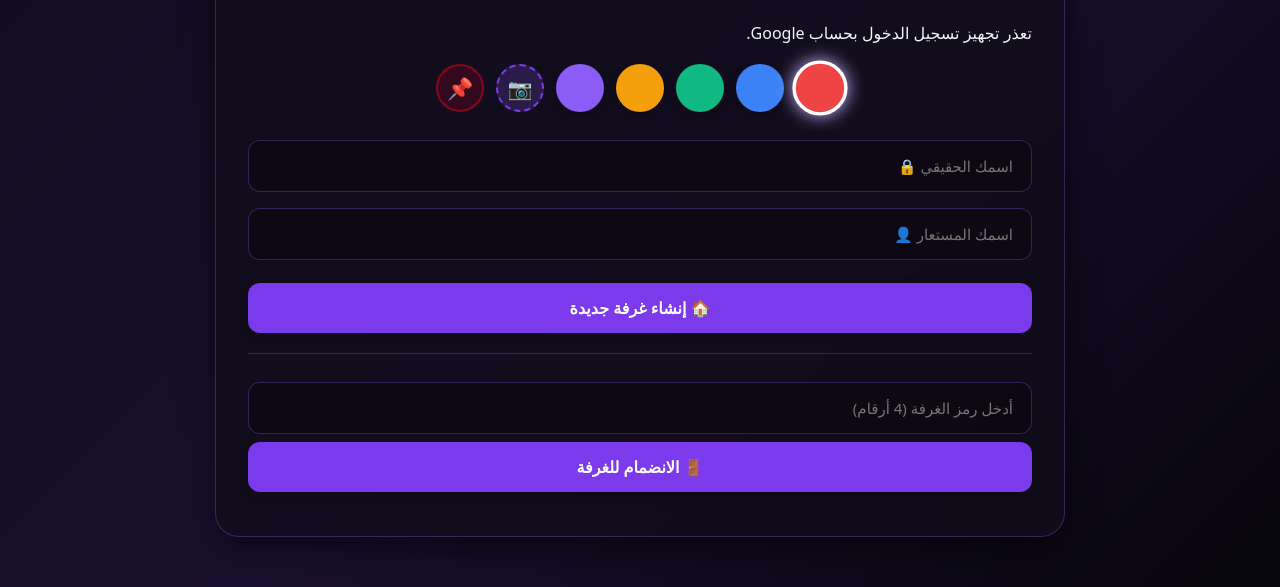
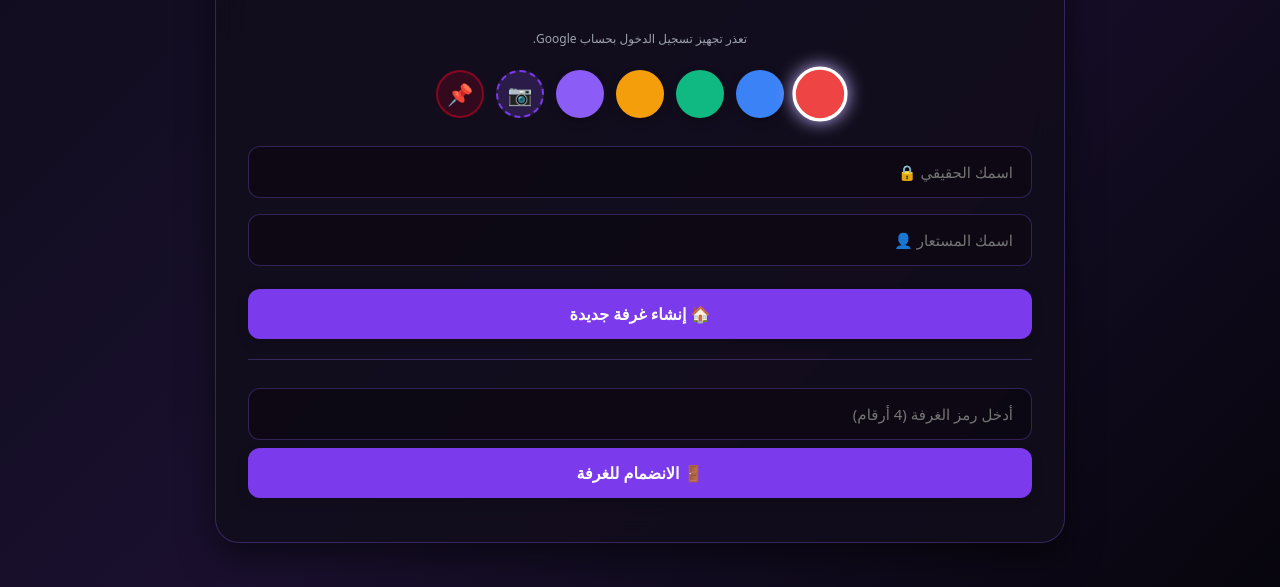
Before and after one commit to kntoro334-ui/min-almukhfi, a website: page public/index.html in a window 1280 px wide. Shown: the part 213-800 px from the top of the page. Drawn offline with nearby package versions, Linux system fonts and the light colour scheme; no server answers.

Commit message:
Update style.css

```diff
--- a/public/style.css
+++ b/public/style.css
@@ -807,3 +807,30 @@ hr {
 .sound-controls label { display: grid; grid-template-columns: 1fr 1.3fr; align-items: center; gap: 10px; color: #d1d5db; font-size: 13px; margin: 7px 0; }
 .sound-controls input[type="range"] { width: 100%; accent-color: #7c3aed; }
 .sound-mute { width: 100%; margin-top: 8px; padding: 9px 12px; font-size: 13px; }
+
+/* ================= GOOGLE LOGIN + LOBBY NAVIGATION ================= */
+.google-login-box {
+    display: flex;
+    flex-direction: column;
+    align-items: center;
+    gap: 8px;
+    margin: 10px 0 18px;
+}
+
+.google-login-status {
+    min-height: 20px;
+    color: #9ca3af;
+    font-size: 12px;
+    text-align: center;
+}
+
+.back-home-btn {
+    width: 100%;
+    margin-top: 14px;
+    background: rgba(107, 114, 128, 0.25);
+    border: 1px solid var(--border-color);
+}
+
+.back-home-btn:hover {
+    background: rgba(107, 114, 128, 0.4);
+}
```
